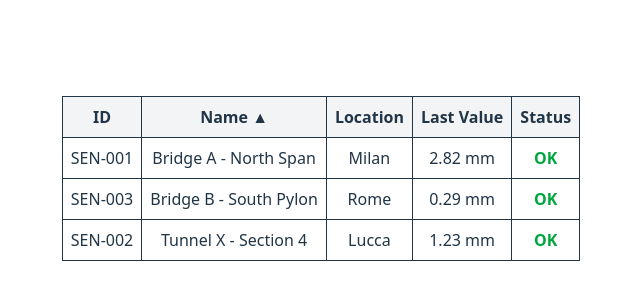
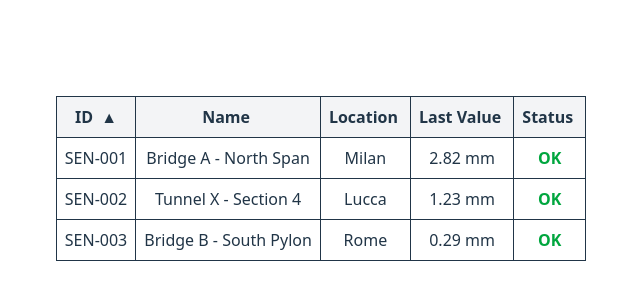
Before and after one commit to luca-longinotti/movesolutions-challenge, a Vue app in the folder move-dashboard/: page / in a window 1280 px wide. Shown: the part 222-522 px from the top of the page, without its empty margins (319-959 px from the left). Built offline with nearby package versions, Linux system fonts and the light colour scheme.

Commit message:
table sortable by each column

```diff
--- a/move-dashboard/src/components/SensorsTable.vue
+++ b/move-dashboard/src/components/SensorsTable.vue
@@ -8,19 +8,42 @@ const props = defineProps({
   }
 });
 
+const sortKey = ref("id");
 const sortAsc = ref(true);
 
+/*
 function sortByName() {
-    sortAsc.value = !sortAsc.value;
+   sortAsc.value = !sortAsc.value;
+}
+*/
+
+function sortIcon(key) {
+    if(key !== sortKey.value) return '';
+    return sortAsc.value ? '▲' : '▼';
+}
+
+function sortBy(key) {
+    if(key === sortKey.value) {
+        sortAsc.value = !sortAsc.value; //same coloumn
+    } else {
+        sortKey.value = key;            //new coloumn
+        sortAsc.value = true;
+    }
 }
 
 const sortedSensors = computed(() => {
     return [...props.sensors].sort((a, b) => {
-        if (sortAsc.value) {
-            return a.name.localeCompare(b.name);
-        } else {
-            return b.name.localeCompare(a.name);
-        }
+
+        let valA = a[sortKey.value];
+        let valB = b[sortKey.value];
+
+        //string normalizaion
+        if(typeof valA === 'string') valA = valA.toLowerCase();
+        if(typeof valB === 'string') valB = valB.toLowerCase();
+
+        if(valA < valB) return sortAsc.value ? -1 : 1;
+        if(valA > valB) return sortAsc.value ? 1 : -1;
+        return 0;
     });
 });
 
@@ -30,19 +53,30 @@ const sortedSensors = computed(() => {
     <table class="min-w-full border-collapse border border-gray-300">
         <thead class="bg-gray-100">
             <tr>
-                <th class="border p-2">ID</th>
-                <th @click="sortByName" class="border p-2">
+                <th @click="sortBy('id')" class="border p-2 cursor-pointer">
+                    ID
+                    <span class="ml-1">{{ sortIcon('id') }}</span>
+                </th>
+                <th @click="sortBy('name')" class="border p-2 cursor-pointer">
                     Name
-                    <span v-if="sortAsc">▲</span>
-                    <span v-else>▼</span>
+                    <span class="ml-1">{{ sortIcon('name') }}</span>
                 </th>
-                <th class="border p-2">Location</th>
-                <th class="border p-2">Last Value</th>
-                <th class="border p-2">Status</th>
+                <th @click="sortBy('location')" class="border p-2 cursor-pointer">
+                    Location
+                    <span class="ml-1">{{ sortIcon('location') }}</span>
+                </th>
+                <th @click="sortBy('lastValue')" class="border p-2 cursor-pointer">
+                    Last Value
+                    <span class="ml-1">{{ sortIcon('lastValue') }}</span>
+                </th>
+                <th @click="sortBy('status')" class="border p-2 cursor-pointer">
+                    Status
+                    <span class="ml-1">{{ sortIcon('status') }}</span>
+                </th>
             </tr>
         </thead>
 
-        <tbody class="6">
+        <tbody>
             <tr v-for="sensor in sortedSensors" :key="sensor.id" class="hover:bg-gray-50">
                 <td class="border p-2">{{ sensor.id }}</td>
                 <td class="border p-2">{{ sensor.name }}</td>
```
